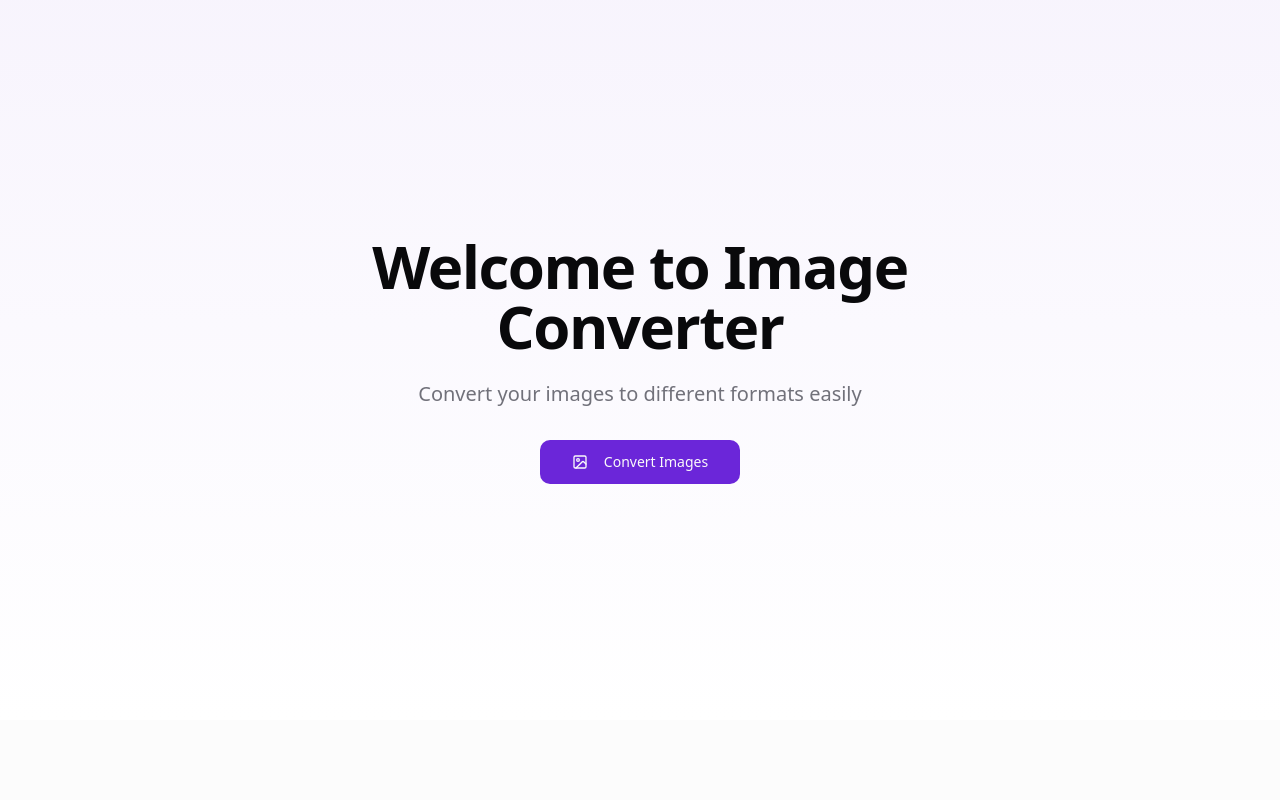
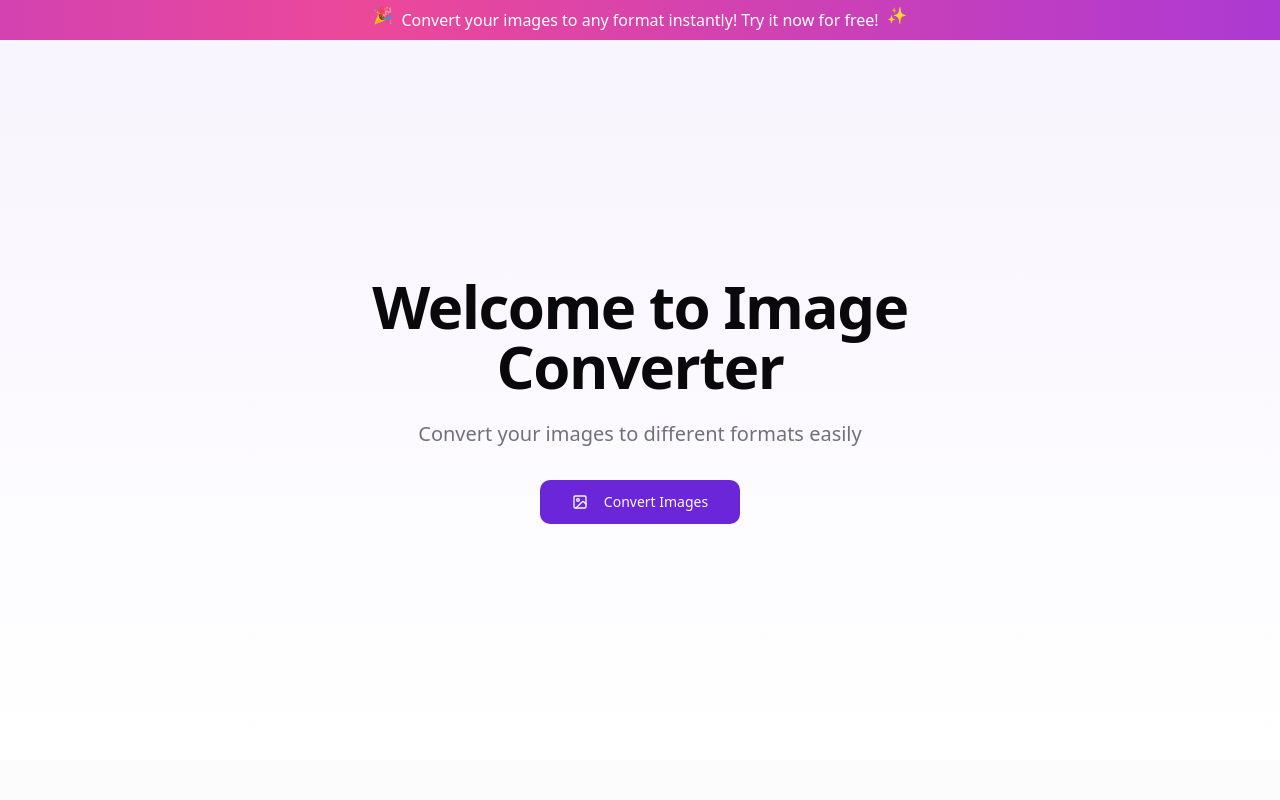
Before and after one commit to Vikashk7489/clubbanakar-games, a React (Vite) app: page / in a window 1280 px wide. Shown: the top 800 px of the page. Built offline with nearby package versions, Linux system fonts and the light colour scheme.

Commit message:
Add banner
The prompt requests the addition of a banner to the application.  No further details were provided.

```diff
--- a/src/index.css
+++ b/src/index.css
@@ -56,6 +56,15 @@
   }
 }
 
+@keyframes gradient {
+  0% {
+    background-position: 0% 50%;
+  }
+  100% {
+    background-position: 100% 50%;
+  }
+}
+
 @keyframes fadeIn {
   from {
     opacity: 0;
--- a/src/pages/Index.tsx
+++ b/src/pages/Index.tsx
@@ -35,6 +35,19 @@ const Index = () => {
 
   return (
     <div className="min-h-screen w-full">
+      {/* Animated Banner */}
+      <div className="w-full bg-gradient-to-r from-purple-600 via-pink-500 to-purple-600 bg-[length:200%_100%] animate-[gradient_8s_linear_infinite] py-2 text-white font-medium">
+        <div className="container mx-auto px-4">
+          <div className="flex items-center justify-center space-x-2">
+            <span className="inline-block animate-bounce">🎉</span>
+            <p className="text-center">
+              Convert your images to any format instantly! Try it now for free!
+            </p>
+            <span className="inline-block animate-bounce">✨</span>
+          </div>
+        </div>
+      </div>
+
       {/* Hero Section */}
       <section className="relative h-[90vh] flex items-center justify-center overflow-hidden">
         <div className="absolute inset-0 bg-gradient-to-b from-primary/5 to-background/95 z-0" />
```
